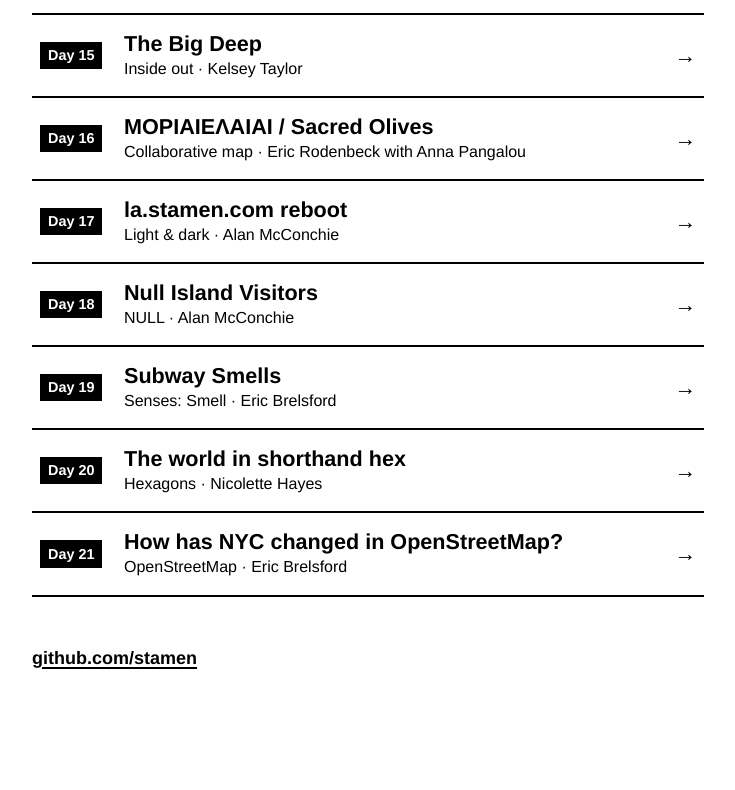
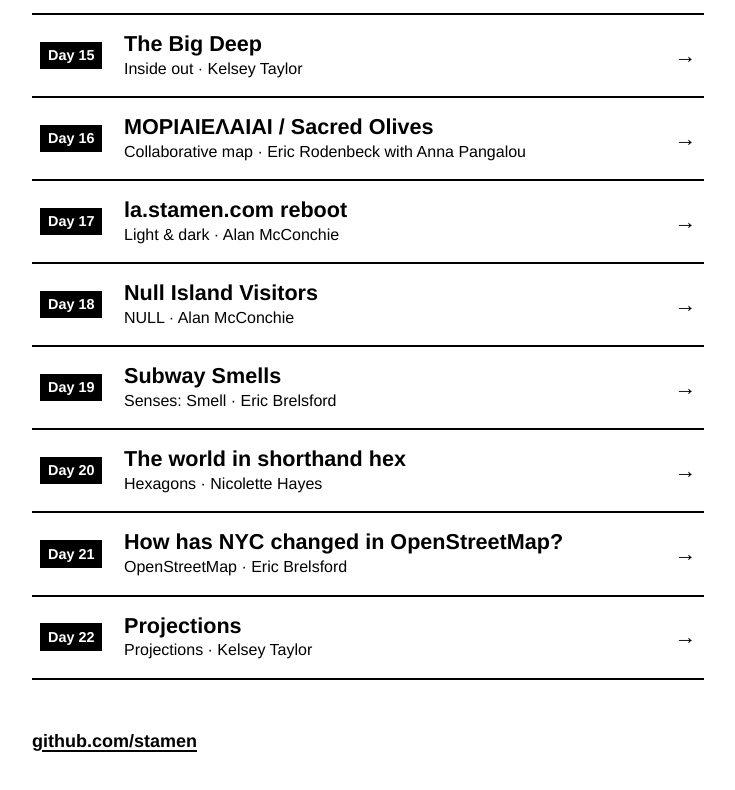
Before and after one commit to stamen/30-day-map-challenge-2026, a plain HTML site: page index.html in a window 1280 px wide. Shown: the part 1533-2323 px from the top of the page, without its empty margins (272-1007 px from the left). Before the commit the page ends 2252 px from the top, so only its background shows below. Drawn offline with Linux system fonts and the light colour scheme.

Commit message:
Add Day 22: Projections by Kelsey Taylor
Co-Authored-By: Claude Opus 5.5 <noreply@anthropic.com>
Claude-Session: https://claude.ai/code/session_01JpWq1ijw2ipgVXYhiHY2AH

```diff
--- a/index.html
+++ b/index.html
@@ -144,6 +144,7 @@
       { day: 19, title: "Subway Smells", author: "Eric Brelsford", url: "subway-smells/" },
       { day: 20, title: "The world in shorthand hex", author: "Nicolette Hayes", url: "https://stamen.github.io/shorthand-hex/" },
       { day: 21, title: "How has NYC changed in OpenStreetMap?", author: "Eric Brelsford", url: "https://stamen.github.io/30-day-map-osm/" },
+      { day: 22, title: "Projections", author: "Kelsey Taylor", url: "https://stamen.github.io/30-day-map-projections/" },
     ];
     // ───────────────────────────────────────────────────────────────────
 
```
